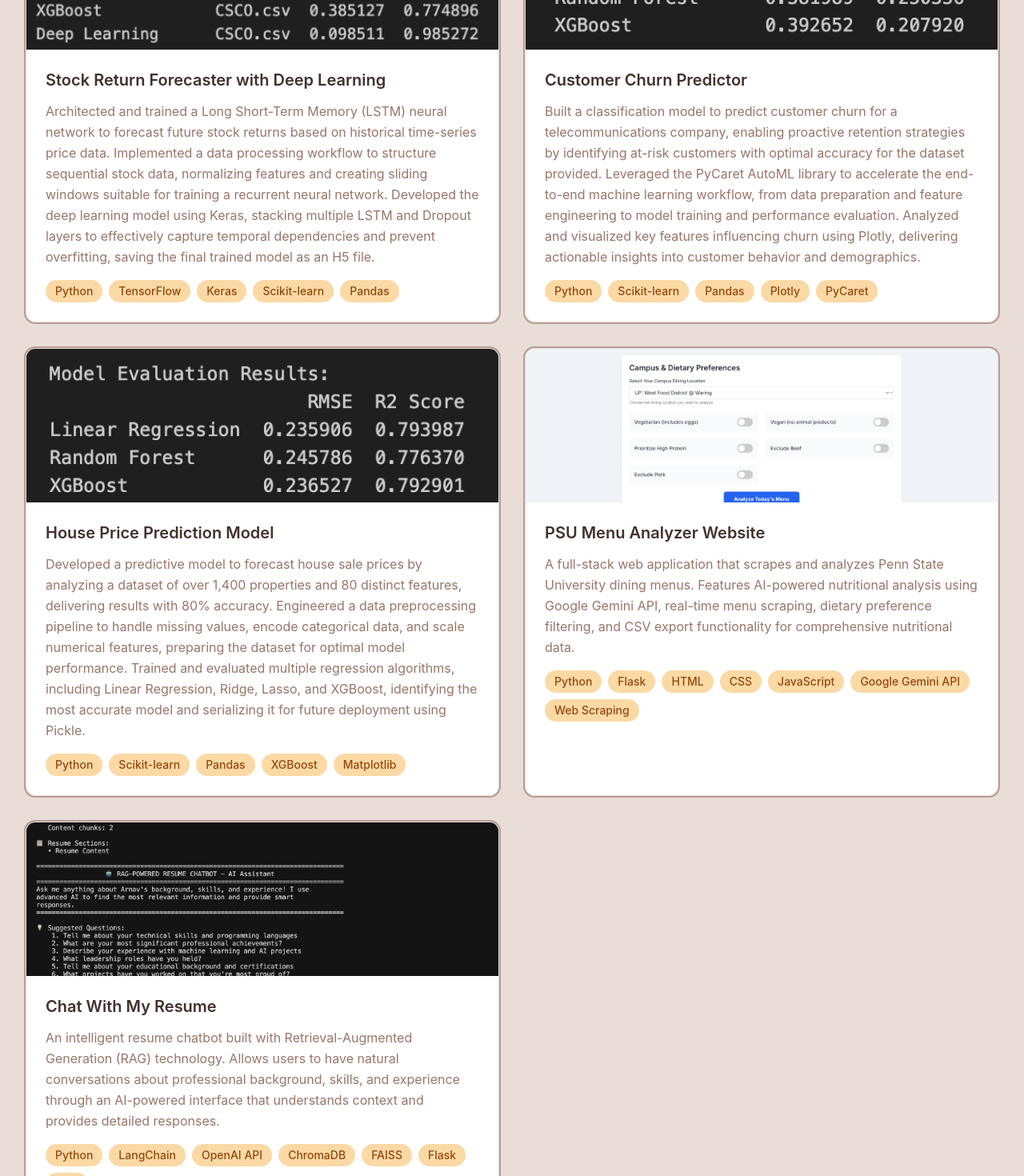
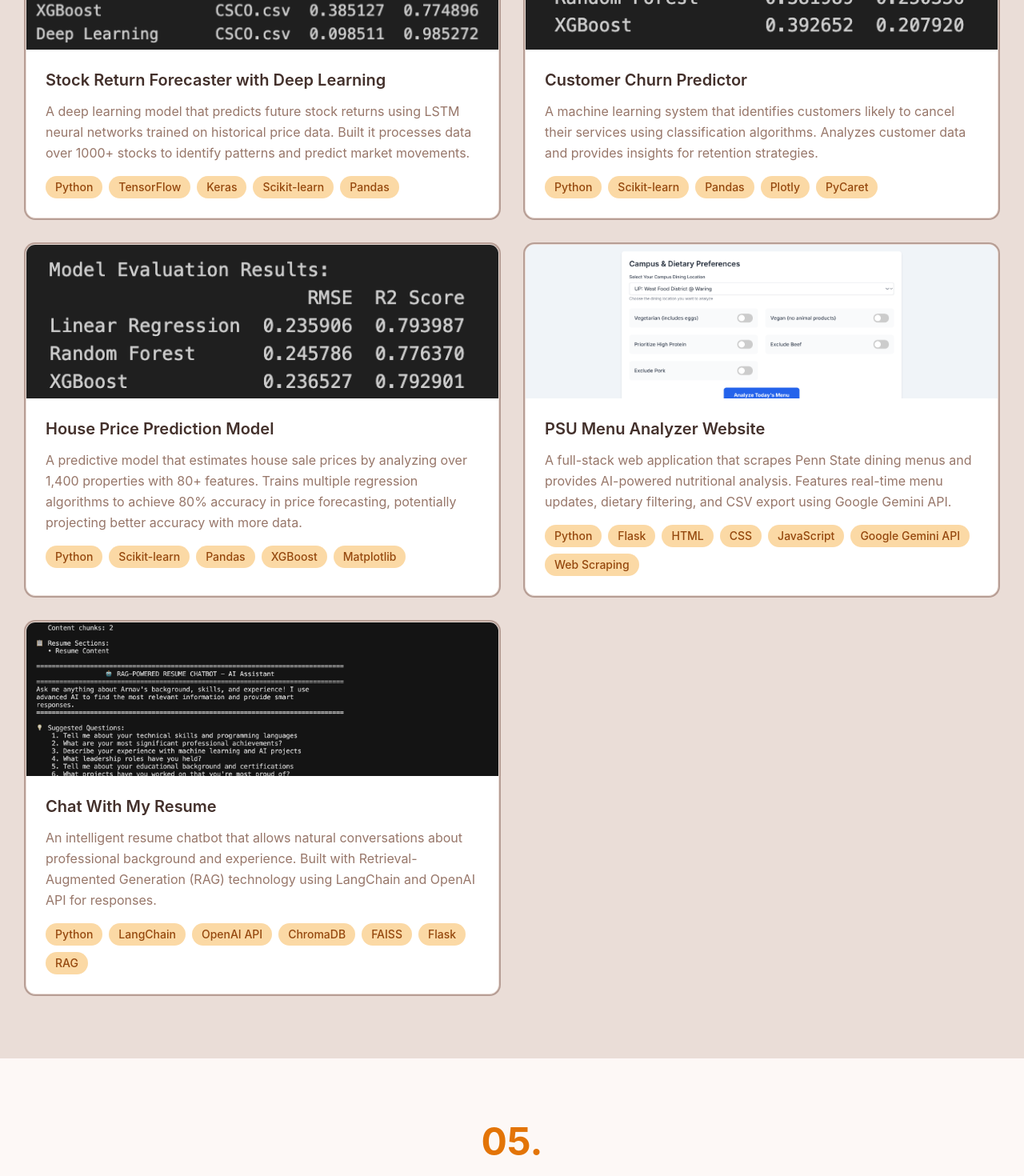
Before and after one commit to Arnavsharma2/Personal-Website, a Next.js app: page / in a window 1280 px wide. Shown: the part 3420-4890 px from the top of the page at 80% size. Built offline with nearby package versions, Linux system fonts and the light colour scheme.

Commit message:
updated descs

```diff
--- a/components/Projects.tsx
+++ b/components/Projects.tsx
@@ -9,7 +9,7 @@ import Image from 'next/image'
 const projects = [
   {
     title: 'Stock Return Forecaster with Deep Learning',
-    description: 'Architected and trained a Long Short-Term Memory (LSTM) neural network to forecast future stock returns based on historical time-series price data. Implemented a data processing workflow to structure sequential stock data, normalizing features and creating sliding windows suitable for training a recurrent neural network. Developed the deep learning model using Keras, stacking multiple LSTM and Dropout layers to effectively capture temporal dependencies and prevent overfitting, saving the final trained model as an H5 file.',
+    description: 'A deep learning model that predicts future stock returns using LSTM neural networks trained on historical price data. Built it processes data over 1000+ stocks to identify patterns and predict market movements.',
     technologies: ['Python', 'TensorFlow', 'Keras', 'Scikit-learn', 'Pandas'],
     image: '/stockprediction.png',
     github: 'https://github.com/Arnavsharma2/StockReturnPrediction',
@@ -18,7 +18,7 @@ const projects = [
   },
   {
     title: 'Customer Churn Predictor',
-    description: 'Built a classification model to predict customer churn for a telecommunications company, enabling proactive retention strategies by identifying at-risk customers with optimal accuracy for the dataset provided. Leveraged the PyCaret AutoML library to accelerate the end-to-end machine learning workflow, from data preparation and feature engineering to model training and performance evaluation. Analyzed and visualized key features influencing churn using Plotly, delivering actionable insights into customer behavior and demographics.',
+    description: 'A machine learning system that identifies customers likely to cancel their services using classification algorithms. Analyzes customer data and provides insights for retention strategies.',
     technologies: ['Python', 'Scikit-learn', 'Pandas', 'Plotly', 'PyCaret'],
     image: '/Churn.png',
     github: 'https://github.com/Arnavsharma2/CustomerChurnPredictor',
@@ -27,7 +27,7 @@ const projects = [
   },
   {
     title: 'House Price Prediction Model',
-    description: 'Developed a predictive model to forecast house sale prices by analyzing a dataset of over 1,400 properties and 80 distinct features, delivering results with 80% accuracy. Engineered a data preprocessing pipeline to handle missing values, encode categorical data, and scale numerical features, preparing the dataset for optimal model performance. Trained and evaluated multiple regression algorithms, including Linear Regression, Ridge, Lasso, and XGBoost, identifying the most accurate model and serializing it for future deployment using Pickle.',
+    description: 'A predictive model that estimates house sale prices by analyzing over 1,400 properties with 80+ features. Trains multiple regression algorithms to achieve 80% accuracy in price forecasting, potentially projecting better accuracy with more data. ',
     technologies: ['Python', 'Scikit-learn', 'Pandas', 'XGBoost', 'Matplotlib'],
     image: '/housingpriceprediction.png',
     github: 'https://github.com/Arnavsharma2/HousingPricePrediction',
@@ -36,7 +36,7 @@ const projects = [
   },
   {
     title: 'PSU Menu Analyzer Website',
-    description: 'A full-stack web application that scrapes and analyzes Penn State University dining menus. Features AI-powered nutritional analysis using Google Gemini API, real-time menu scraping, dietary preference filtering, and CSV export functionality for comprehensive nutritional data.',
+    description: 'A full-stack web application that scrapes Penn State dining menus and provides AI-powered nutritional analysis. Features real-time menu updates, dietary filtering, and CSV export using Google Gemini API.',
     technologies: ['Python', 'Flask', 'HTML', 'CSS', 'JavaScript', 'Google Gemini API', 'Web Scraping'],
     image: '/psu-menu-analyzer.png',
     github: 'https://github.com/Arnavsharma2/PSUMenuAnalyzerWebsite',
@@ -44,7 +44,7 @@ const projects = [
   },
   {
     title: 'Chat With My Resume',
-    description: 'An intelligent resume chatbot built with Retrieval-Augmented Generation (RAG) technology. Allows users to have natural conversations about professional background, skills, and experience through an AI-powered interface that understands context and provides detailed responses.',
+    description: 'An intelligent resume chatbot that allows natural conversations about professional background and experience. Built with Retrieval-Augmented Generation (RAG) technology using LangChain and OpenAI API for responses.',
     technologies: ['Python', 'LangChain', 'OpenAI API', 'ChromaDB', 'FAISS', 'Flask', 'RAG'],
     image: '/chatwresume.png',
     github: 'https://github.com/Arnavsharma2/Chat-With-my-Resume',
```
